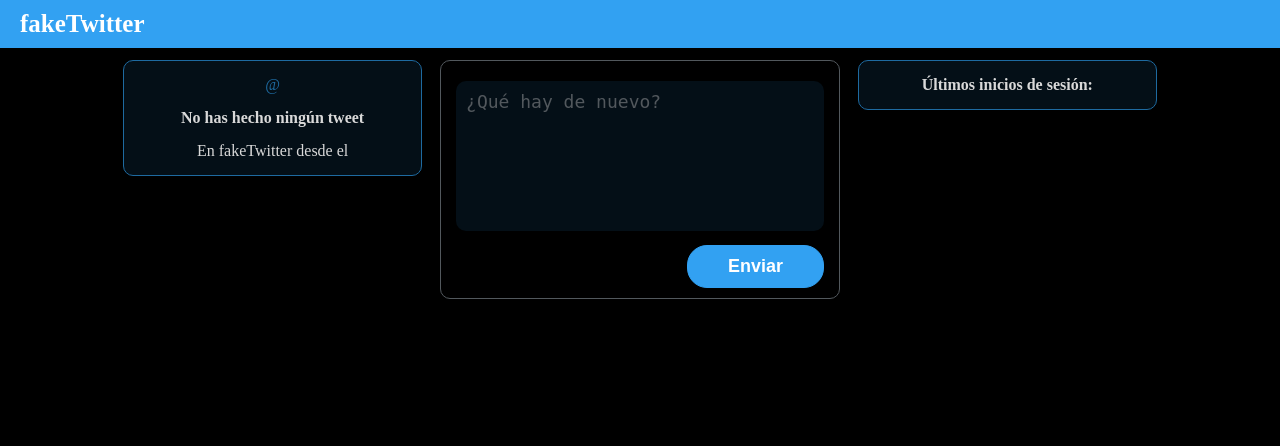
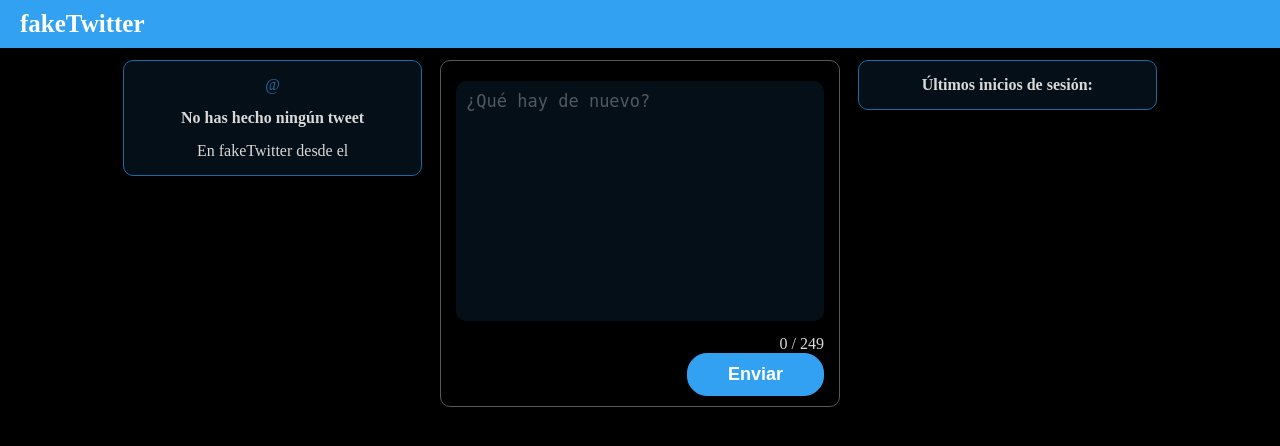
Before and after one commit to espinoza/fakeTwitter, a Django app: template templates/home.html in a window 1280 px wide. Shown: the top 446 px of the page. Run offline with Django 3.2, Linux system fonts and the light colour scheme; the template is opened without the code that fills it: values that come from a table or form of the project are taken from there, others are empty; style sheets or scripts are compiled from the project's sources.

Commit message:
Fix message text area and set a character counter

```diff
--- a/assets/scss/homeStyle.scss
+++ b/assets/scss/homeStyle.scss
@@ -54,8 +54,8 @@ main {
   resize: none;
   padding: 10px;
   margin: 10px 0;
-  font-size: 18px;
-  height: 130px;
+  font-size: 13px;
+  height: 180px;
   border-radius: 10px;
   background-color: $focus-background-color;
   color: $primary-color;
@@ -92,6 +92,42 @@ main {
 [class*="tweet-"] {
   margin-top: 5px;
   margin-bottom: 5px;
+}
+
+@for $i from 1 through 10 {
+  @media only screen and (min-width: 300px + $i * 20px) {
+    #id_message {
+      font-size: 13px;
+      height: 210px - ($i * 10px);
+    }
+  }
+}
+
+@for $i from 0 through 10 {
+  @media only screen and (min-width: 600px + $i * 15px) {
+    #id_message {
+      font-size: 15px;
+      height: 210px - ($i * 5px);
+    }
+  }
+}
+
+@for $i from 0 through 10 {
+  @media only screen and (min-width: 768px + $i * 30px) {
+    #id_message {
+      font-size: 16px;
+      height: 220px - ($i * 5px);
+    }
+  }
+}
+
+@for $i from 0 through 14 {
+  @media only screen and (min-width: 1200px + $i * 30px) {
+    #id_message {
+      font-size: 17px;
+      height: 230px - ($i * 5px);
+    }
+  }
 }
 
 @media only screen and (max-width: 767px) {
--- a/main/forms.py
+++ b/main/forms.py
@@ -150,7 +150,10 @@ class TweetForm(forms.Form):
 
     message = forms.CharField(
         widget=forms.Textarea(
-            attrs={'placeholder': '¿Qué hay de nuevo?'}
+            attrs={
+                'placeholder': '¿Qué hay de nuevo?',
+                'maxlength': 249,
+            }
         )
     )
 
--- a/main/static/js/newMessage.js
+++ b/main/static/js/newMessage.js
@@ -1,4 +1,5 @@
 $("#send-tweet").click(sendTweet);
+$("#id_message").bind('change keyup', changeCounter);
 
 function sendTweet() {
 
@@ -36,3 +37,12 @@ function tweetHtml(message, userFullName, username, created_at) {
          + '</div><div class="tweet-footer">' + created_at
          + '</div></div>';
 }
+
+function changeCounter() {
+  $("#counter").text($("#id_message").val().length);
+  if ($("#counter").text() >= 249) {
+    $("#char-count").addClass("bold");
+  } else {
+    $("#char-count").removeClass("bold");
+  }
+};
--- a/templates/home.html
+++ b/templates/home.html
@@ -49,6 +49,9 @@
         <form id="new-tweet-form" action="{% url 'home' %}" method="post">
           {% csrf_token %}
           {{ form.message }}
+          <p id="char-count">
+            <span id="counter">0</span> / 249
+          </p>
         </form>
         <button class="primary-btn" id="send-tweet">Enviar</button>
       </div>
```
